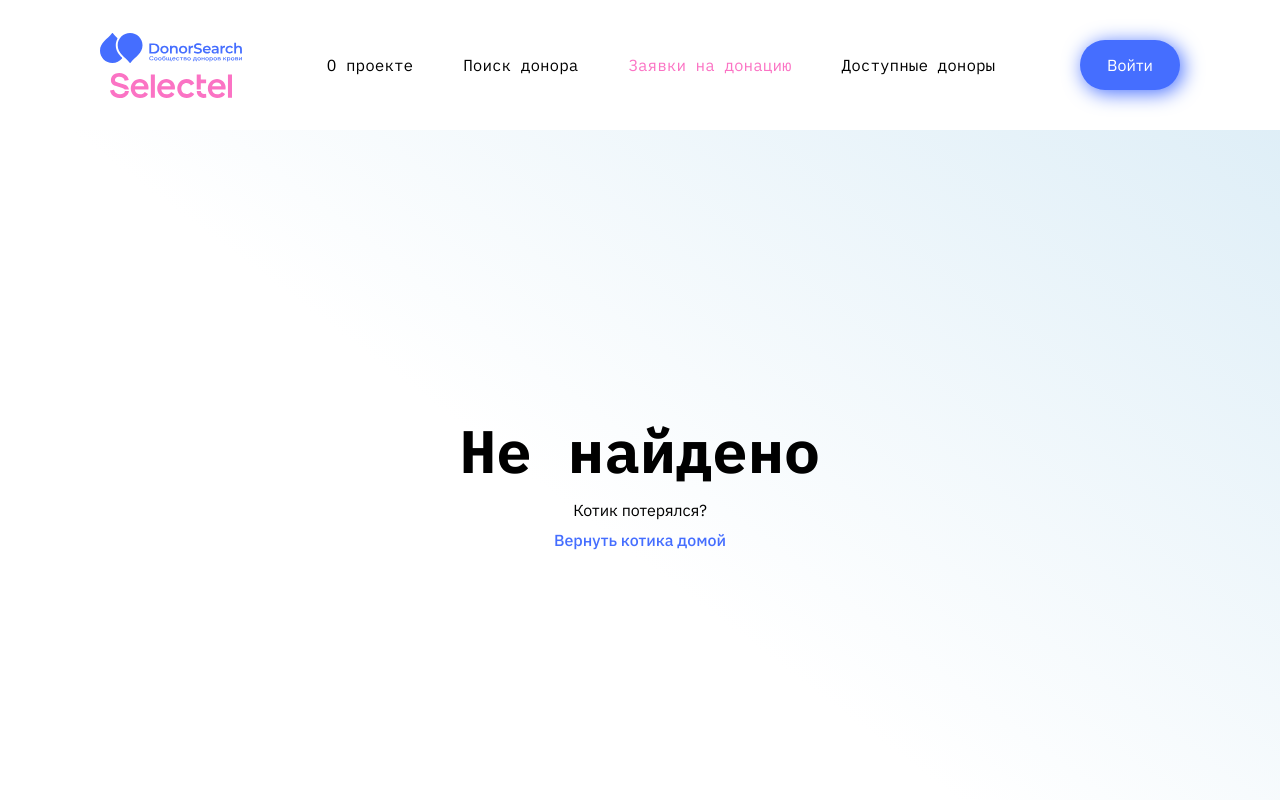
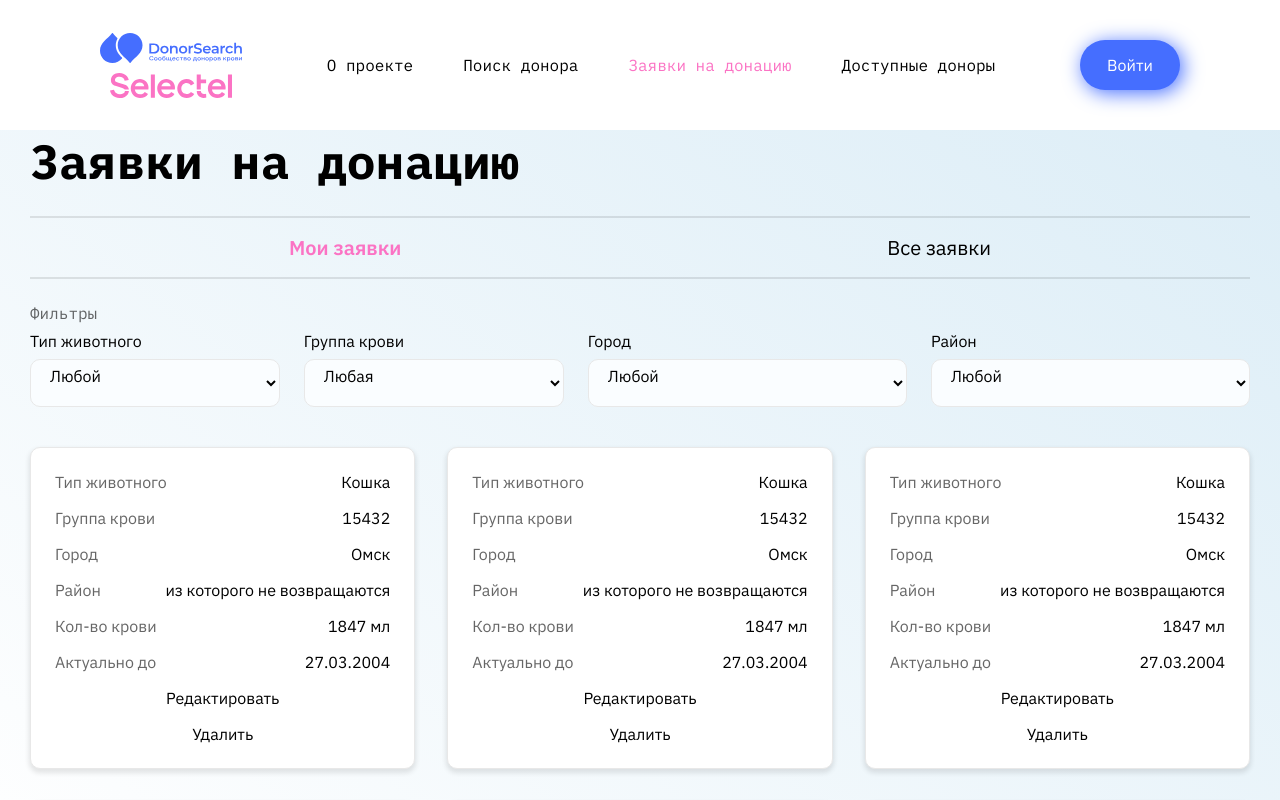
Before and after one commit to Arlet2/selectel-front, a Next.js app: page /applications in a window 1280 px wide. Before the commit this address had no page. Shown: the top 800 px of the page. Built offline with nearby package versions, Linux system fonts and the light colour scheme.

Commit message:
Add profile link and logout

```diff
--- /dev/null
+++ b/app/applications/page.module.css
@@ -0,0 +1,49 @@
+.selector {
+  display: flex;
+  flex-flow: row nowrap;
+  padding: 16px;
+  margin-top: 24px;
+  margin-bottom: 24px;
+  justify-content: space-around;
+  border-top: 2px solid rgba(0, 0, 0, 0.1);
+  border-bottom: 2px solid rgba(0, 0, 0, 0.1);
+}
+
+.selectorItem {
+  font-size: var(--font-size-l);
+  cursor: pointer;
+}
+
+.selected {
+  color: var(--main-color-contrast);
+  font-weight: 600;
+}
+
+.filtersHeader {
+  color: var(--placeholder-color);
+}
+
+.filters {
+  display: flex;
+  flex-flow: row nowrap;
+  gap: 24px;
+  margin-top: 8px;
+}
+
+.inputContainer {
+  display: flex;
+  flex-flow: column nowrap;
+  gap: 8px;
+  flex: 1 0 auto;
+}
+
+.inputContainer select {
+  width: 100%;
+}
+
+.grid {
+  display: grid;
+  grid-template-columns: repeat(auto-fill, minmax(300px, 1fr));
+  gap: 32px;
+  margin-top: 40px;
+}
--- /dev/null
+++ b/app/applications/page.tsx
@@ -0,0 +1,72 @@
+'use client'
+
+import { useDispatch, useSelector } from "react-redux";
+import { ApplicationCard } from "@components/ApplicationCard"
+import styles from "./page.module.css";
+import cn from 'classnames';
+
+export default function Applications() {
+  return (<>
+    <title>Заявки на донацию - petdonor.ru</title>
+    <main>
+      <h1 className='header'>Заявки на донацию</h1>
+      <div className={styles.selector}>
+        <div className={cn(styles.selected, styles.selectorItem)}>Мои заявки</div>
+        <div className={styles.selectorItem}>Все заявки</div>
+      </div>
+      <h2 className={styles.filtersHeader}>Фильтры</h2>
+      <div className={styles.filters}>
+        <div className={styles.inputContainer}>
+            <label className={styles.label}>Тип животного</label>
+            <select className="input">
+                <option>Любой</option>
+                <option>Кошка</option>
+                <option>Собака</option>
+            </select>
+        </div>
+        <div className={styles.inputContainer}>
+            <label className={styles.label}>Группа крови</label>
+            <select className="input">
+                <option>Любая</option>
+                <option>112312</option>
+                <option>5643tdca</option>
+            </select>
+        </div>
+        <div className={styles.inputContainer}>
+            <label className={styles.label}>Город</label>
+            <select className="input">
+                <option>Любой</option>
+                <option>Санкт-Петербург</option>
+                <option>Москва</option>
+            </select>
+        </div>
+        <div className={styles.inputContainer}>
+            <label className={styles.label}>Район</label>
+            <select className="input">
+                <option>Любой</option>
+                <option>Санкт-Петербург</option>
+                <option>Москва</option>
+            </select>
+        </div>
+      </div>
+      <div className={styles.grid}>
+        <ApplicationCard/>
+        <ApplicationCard/>
+        <ApplicationCard/>
+        <ApplicationCard/>
+        <ApplicationCard/>
+        <ApplicationCard/>
+        <ApplicationCard/>
+        <ApplicationCard/>
+        <ApplicationCard/>
+        <ApplicationCard/>
+        <ApplicationCard/>
+        <ApplicationCard/>
+        <ApplicationCard/>
+        <ApplicationCard/>
+        <ApplicationCard/>
+        <ApplicationCard/>
+      </div>
+    </main>
+  </>);
+}
--- /dev/null
+++ b/app/components/ApplicationCard/index.tsx
@@ -0,0 +1,34 @@
+import styles from './styles.module.css';
+
+export const ApplicationCard = () => {
+  return (
+    <div className={styles.card}>
+      <div className={styles.row}>
+        <div className={styles.label}>Тип животного</div>
+        <div className={styles.value}>Кошка</div>
+      </div>
+      <div className={styles.row}>
+        <div className={styles.label}>Группа крови</div>
+        <div className={styles.value}>15432</div>
+      </div>
+      <div className={styles.row}>
+        <div className={styles.label}>Город</div>
+        <div className={styles.value}>Омск</div>
+      </div>
+      <div className={styles.row}>
+        <div className={styles.label}>Район</div>
+        <div className={styles.value}>из которого не возвращаются</div>
+      </div>
+      <div className={styles.row}>
+        <div className={styles.label}>Кол-во крови</div>
+        <div className={styles.value}>1847 мл</div>
+      </div>
+      <div className={styles.row}>
+        <div className={styles.label}>Актуально до</div>
+        <div className={styles.value}>27.03.2004</div>
+      </div>
+      <div className={styles.button}>Редактировать</div>
+      <div className={styles.button}>Удалить</div>
+    </div>
+  )
+}
--- /dev/null
+++ b/app/components/ApplicationCard/styles.module.css
@@ -0,0 +1,32 @@
+.card {
+  box-shadow: 0px 3px 5px 1px var(--box-shadow-color-light);
+  border: solid 1px var(--border-color);
+  background-color: var(--main-color);
+  border-radius: var(--border-radius);
+
+  display: flex;
+  flex-direction: column;
+  align-items: stretch;
+  row-gap: 16px;
+
+  padding: 24px;
+}
+
+.row {
+  display: flex;
+  flex-flow: row nowrap;
+  gap: 8px;
+}
+
+.label {
+  flex: 1 0 auto;
+  color: var(--placeholder-color);
+}
+
+.value {
+  text-align: right;
+}
+
+.button {
+  text-align: center;
+}
--- a/app/components/Header/index.tsx
+++ b/app/components/Header/index.tsx
@@ -14,6 +14,19 @@ import { usePathname } from 'next/navigation';
 export const Header = () => {
     const url = usePathname();
 
+    const [isClient, setIsClient] = useState(false)
+
+      useEffect(() => {
+        setIsClient(true)
+      }, [])
+
+    let isSigned = false;
+    let login = ""
+    if (isClient && typeof localStorage !== 'undefined' && localStorage.getItem("accessToken") ) {
+        isSigned = true;
+        login = localStorage.getItem("login");
+    }
+
     return (
         <div className={styles.container}>
             <Link className={styles.logoContainer} href="/">
@@ -27,7 +40,8 @@ export const Header = () => {
                 <Link className={cn(styles.headerLink, url === '/available-donors' && styles.selected)} href='/available-donors'>Доступные доноры</Link>
             </div>
             <div className={styles.infoContainer}>
-                <Link href='/signin' className={cn(styles.button, 'button')}>Войти</Link>
+                {!isSigned && <Link href='/signin' className={cn(styles.button, 'button')}>Войти</Link>}
+                {isSigned && <Link href={`/account/${login}`} className={cn(styles.button, 'button')}>Профиль</Link>}
             </div>
         </div>
     )
--- a/app/globals.css
+++ b/app/globals.css
@@ -219,6 +219,7 @@ button {
   font-size: var(--font-size-m);
   font-weight: 500;
   transition: 0.2s ease-in-out;
+  cursor: pointer;
 }
 
 .linkBlue:hover{
@@ -230,6 +231,7 @@ button {
   font-size: var(--font-size-m);
   font-weight: 500;
   transition: 0.2s ease-in-out;
+  cursor: pointer;
 }
 
 .linkPink:hover{
--- a/app/redux/services/api.ts
+++ b/app/redux/services/api.ts
@@ -15,10 +15,10 @@ export const api = createApi({
   baseQuery: fetchBaseQuery({
     baseUrl: API_URL,
     prepareHeaders: (headers, { getState }) => {
-      let authToken = localStorage.getItem("authToken");
+      let accessToken = localStorage.getItem("accessToken");
 
-      if (authToken) {
-        headers.set('authorization', `Bearer ${authToken}`)
+      if (accessToken) {
+        headers.set('authorization', `Bearer ${accessToken}`)
       }
 
       return headers
@@ -40,11 +40,16 @@ export const api = createApi({
 })
 
 async function postData(url: string, data: object): Promise<object> {
+  let headers = {
+    'Accept': 'application/json',
+    'Content-Type': 'application/json'
+  };
+  let accessToken = localStorage.getItem("accessToken");
+  if (accessToken) {
+    headers['authorization'] = `Bearer ${accessToken}`
+  }
   const response = await fetch(API_URL + url, {
-    headers: {
-      'Accept': 'application/json',
-      'Content-Type': 'application/json'
-    },
+    headers,
     method: "POST",
     body: JSON.stringify(data)
   });
@@ -62,5 +67,9 @@ export async function login(credentials: ILoginCredentials): Promise<IApiToken>
   return await postData("auth/login", credentials) as IApiToken;
 }
 
+export async function logout(): Promise<void> {
+  await postData("auth/logout") as IApiToken;
+}
+
 /* хуки, которые потом используем в компонентах, генерируются автоматически */
 export const { useGetSomethingByNameQuery } = api
--- a/app/signup/page.tsx
+++ b/app/signup/page.tsx
@@ -40,6 +40,7 @@ export default function Page() {
                 const token = await register({ login, password, email });
                 localStorage.setItem("accessToken", token.accessToken);
                 localStorage.setItem("refreshToken", token.refreshToken);
+                localStorage.setItem("login", login);
                 router.push(`/account/${login}/settings`);
             } catch (e) {
                 toast.error(e as string);
```
Also changed, not shown: app/account/[login]/page.tsx (+12 -0 lines), app/signin/page.tsx (+13 -1 lines).
